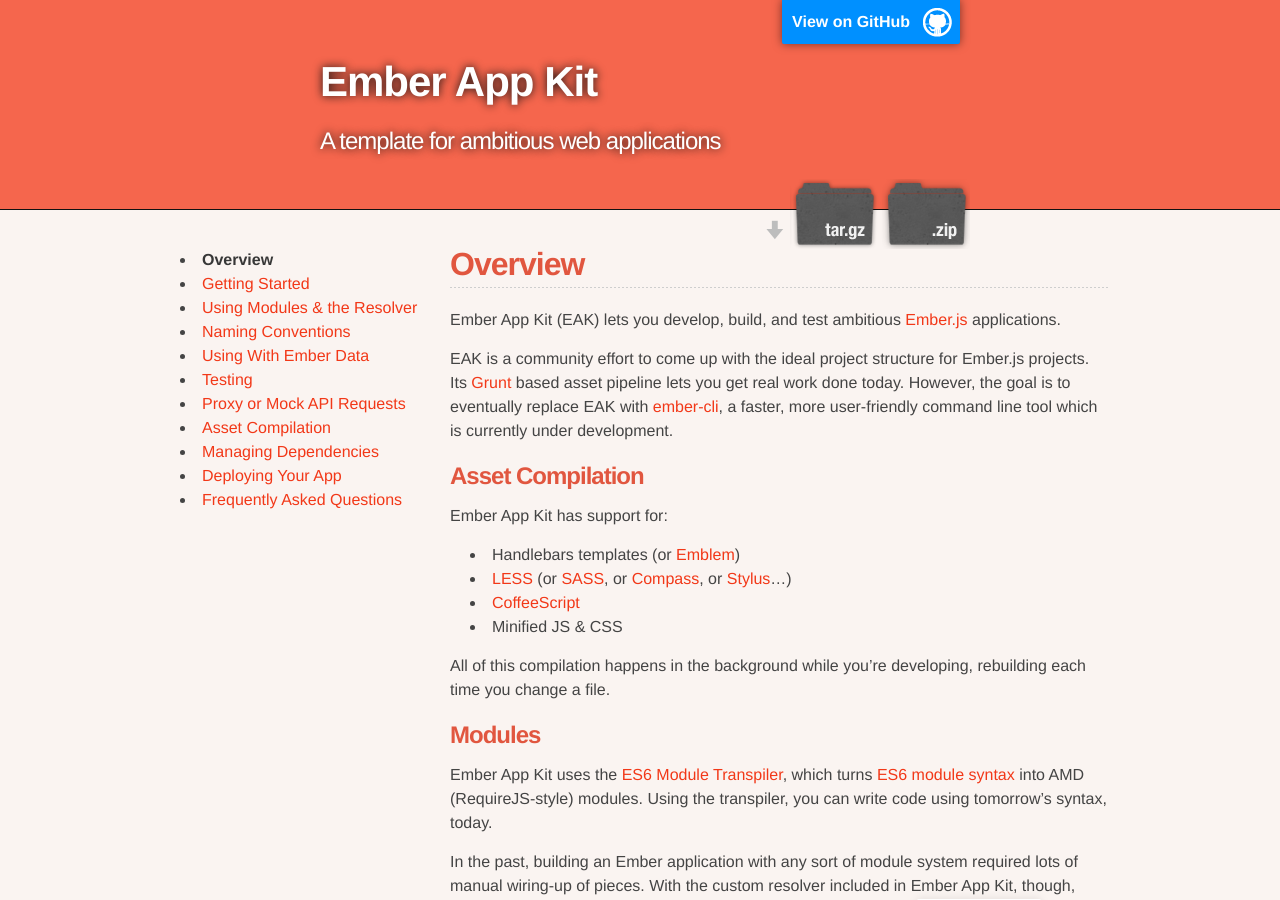
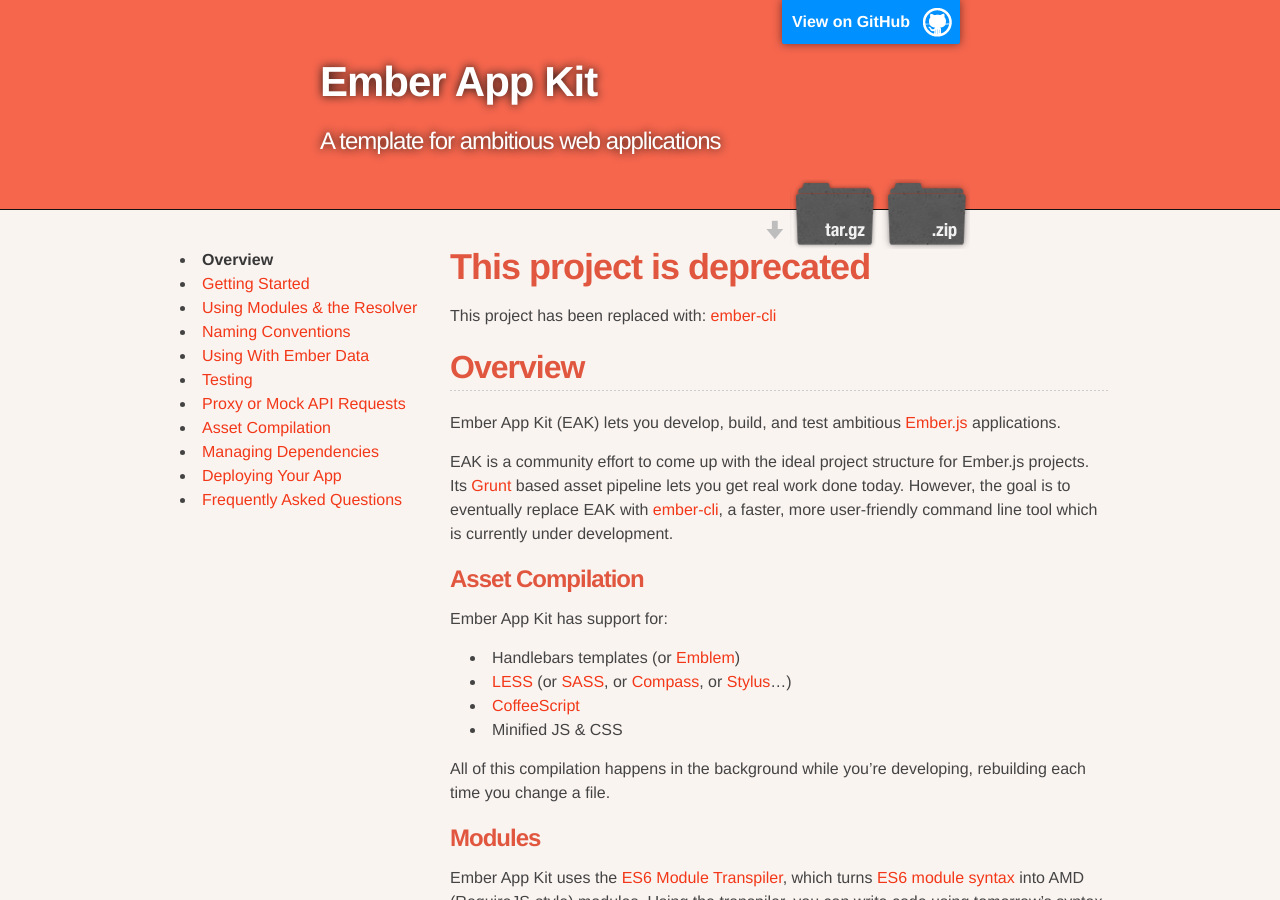
Before and after one commit to stefanpenner/ember-app-kit, a Jekyll site: the page built from index.md, in a window 1280 px wide and 900 px high. Built offline with Jekyll 4.4.1, drawn with Linux system fonts in a browser that asks for light colours.

Commit message:
Update default.html

```diff
--- a/_layouts/default.html
+++ b/_layouts/default.html
@@ -50,6 +50,8 @@
 
         <!-- MAIN CONTENT -->
         <section class="content inner">
+          <h1>This project is deprecated</h1>
+          <p>This project has been replaced with: <a href="https://github.com/stefanpenner/ember-cli">ember-cli</a></p>
           <h2>{{page.title}}</h2>
           {{content}}
         </section>
```
